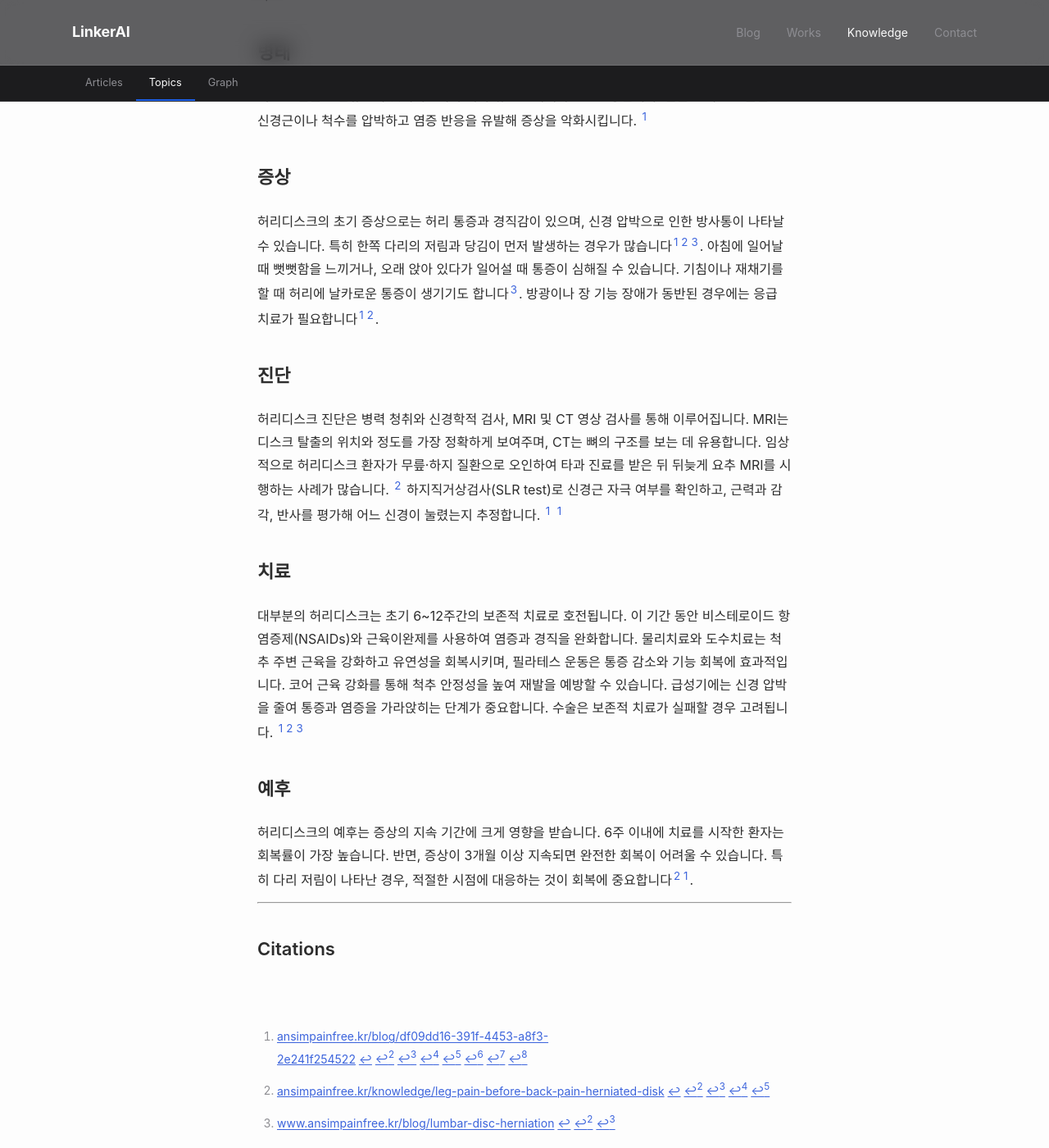
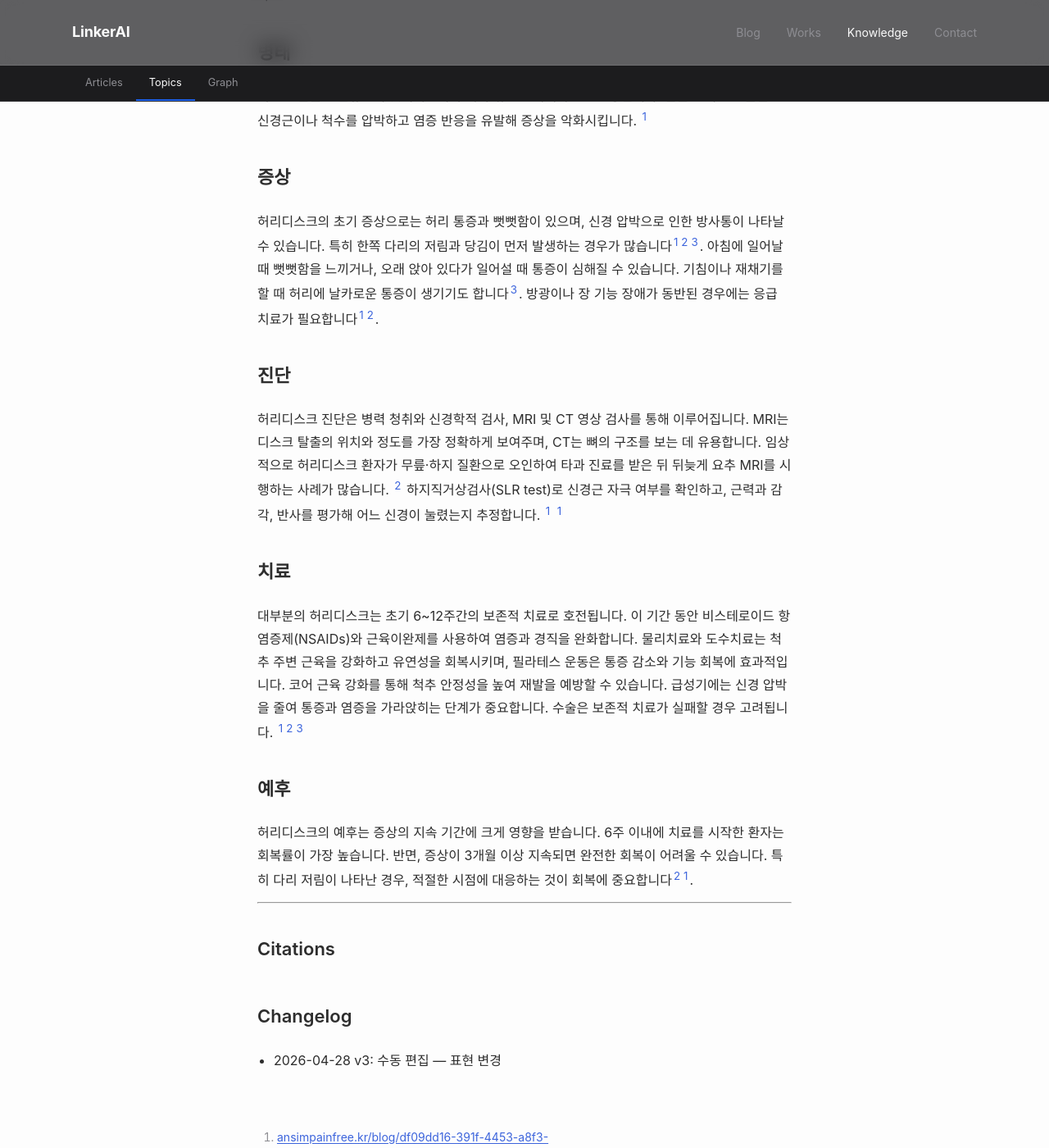
Before and after one commit to feelharmony/linkare-medical-knowledge, a Jekyll site: the page built from conditions/lumbar-disc-herniation.md, in a window 1280 px wide and 1400 px high, scrolled down 573 px. Shown: the whole window at 82% size. Built offline with Jekyll 4.4.1, drawn with Linux system fonts in a browser that asks for light colours; some web fonts are replaced; some of the changed text lies outside the part shown.

Commit message:
auto-sync entity: 허리디스크 (lumbar-disc-herniation) — manual_edit:body_md

```diff
--- a/conditions/lumbar-disc-herniation.md
+++ b/conditions/lumbar-disc-herniation.md
@@ -17,7 +17,7 @@ version: 2
 디스크 탈출은 섬유륜이 찢어지면서 수핵이 밖으로 빠져나오는 현상입니다. 탈출한 디스크 물질은 신경근이나 척수를 압박하고 염증 반응을 유발해 증상을 악화시킵니다. [^1]
 
 ## 증상
-허리디스크의 초기 증상으로는 허리 통증과 경직감이 있으며, 신경 압박으로 인한 방사통이 나타날 수 있습니다. 특히 한쪽 다리의 저림과 당김이 먼저 발생하는 경우가 많습니다[^1][^2][^3]. 아침에 일어날 때 뻣뻣함을 느끼거나, 오래 앉아 있다가 일어설 때 통증이 심해질 수 있습니다. 기침이나 재채기를 할 때 허리에 날카로운 통증이 생기기도 합니다[^3]. 방광이나 장 기능 장애가 동반된 경우에는 응급 치료가 필요합니다[^1][^2].
+허리디스크의 초기 증상으로는 허리 통증과 뻣뻣함이 있으며, 신경 압박으로 인한 방사통이 나타날 수 있습니다. 특히 한쪽 다리의 저림과 당김이 먼저 발생하는 경우가 많습니다[^1][^2][^3]. 아침에 일어날 때 뻣뻣함을 느끼거나, 오래 앉아 있다가 일어설 때 통증이 심해질 수 있습니다. 기침이나 재채기를 할 때 허리에 날카로운 통증이 생기기도 합니다[^3]. 방광이나 장 기능 장애가 동반된 경우에는 응급 치료가 필요합니다[^1][^2].
 
 ## 진단
 허리디스크 진단은 병력 청취와 신경학적 검사, MRI 및 CT 영상 검사를 통해 이루어집니다. MRI는 디스크 탈출의 위치와 정도를 가장 정확하게 보여주며, CT는 뼈의 구조를 보는 데 유용합니다. 임상적으로 허리디스크 환자가 무릎·하지 질환으로 오인하여 타과 진료를 받은 뒤 뒤늦게 요추 MRI를 시행하는 사례가 많습니다. [^2] 하지직거상검사(SLR test)로 신경근 자극 여부를 확인하고, 근력과 감각, 반사를 평가해 어느 신경이 눌렸는지 추정합니다. [^1] [^1]
@@ -34,3 +34,6 @@ version: 2
 [^1]: [ansimpainfree.kr/blog/df09dd16-391f-4453-a8f3-2e241f254522](https://ansimpainfree.kr/blog/df09dd16-391f-4453-a8f3-2e241f254522)
 [^2]: [ansimpainfree.kr/knowledge/leg-pain-before-back-pain-herniated-disk](https://ansimpainfree.kr/knowledge/leg-pain-before-back-pain-herniated-disk)
 [^3]: [www.ansimpainfree.kr/blog/lumbar-disc-herniation](https://www.ansimpainfree.kr/blog/lumbar-disc-herniation)
+
+## Changelog
+- 2026-04-28 v3: 수동 편집 — 표현 변경
```
Also changed, not shown: other parts of conditions/lumbar-disc-herniation.md (+2 -2 lines).
